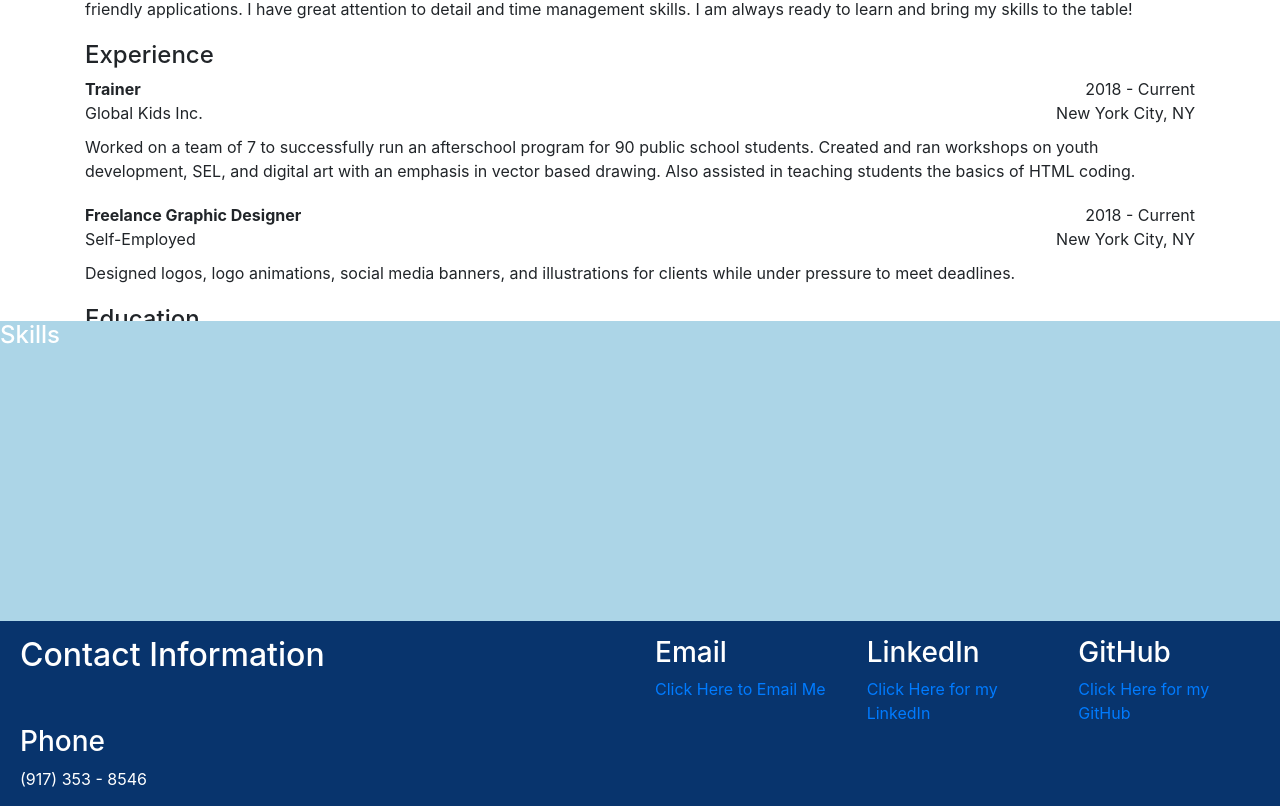
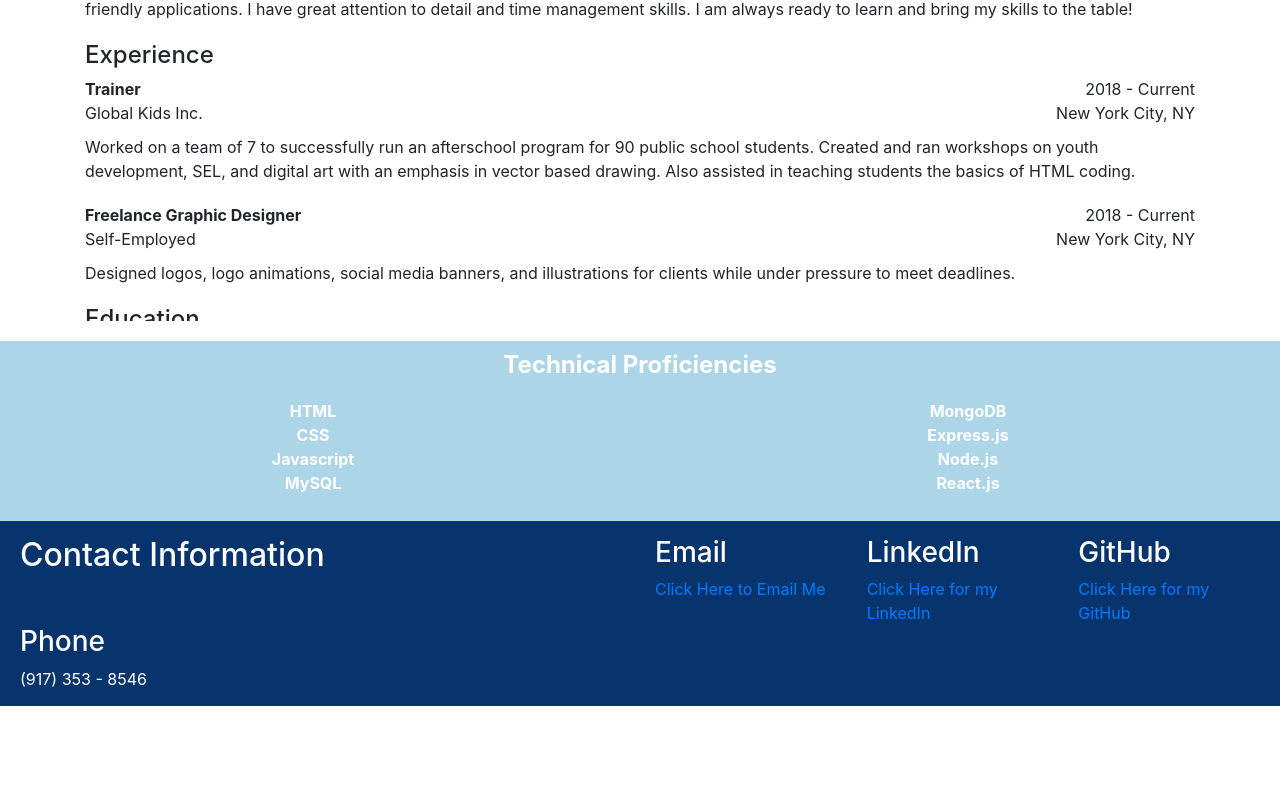
Before and after one commit to xj96/React-Portfolio, a React (Create React App) app: page / in a window 1280 px wide. Shown: the part 635-1441 px from the top of the page. After the commit the page ends 1341 px from the top, so only its background shows below. Built offline with nearby package versions, Linux system fonts and the light colour scheme.

Commit message:
updated skills section on home page

```diff
--- a/src/components/Home.css
+++ b/src/components/Home.css
@@ -1,3 +1,5 @@
+/* Mobile Sizing */
+
 .background {
   height: 100%;
   width: 500px;
@@ -78,7 +80,25 @@
 }
 
 .skills {
-  height: 300px;
+  margin-top: 20px;
+  height: 180px;
   background-color: rgb(172, 213, 231);
   color: white;
 }
+
+.skills h4 {
+  text-align: center;
+  font-weight: bold;
+  margin-top: 10px;
+  margin-bottom: 20px;
+}
+
+.skills ul {
+  padding-left: 1px;
+}
+
+.skills li {
+  list-style: none;
+  text-align: center;
+  font-weight: bold;
+}
--- a/src/components/pages/Home.js
+++ b/src/components/pages/Home.js
@@ -79,7 +79,30 @@ function Home() {
         </div>
       </div>
       <div className="skills">
-        <h4>Skills</h4>
+        <div className="row">
+          <div className="col-12">
+            <h4>Technical Proficiencies</h4>
+          </div>
+        </div>
+
+        <div className="row">
+          <div className="col-6">
+            <ul>
+              <li>HTML</li>
+              <li>CSS</li>
+              <li>Javascript</li>
+              <li>MySQL</li>
+            </ul>
+          </div>
+          <div className="col-6">
+            <ul>
+              <li>MongoDB</li>
+              <li>Express.js</li>
+              <li>Node.js</li>
+              <li>React.js</li>
+            </ul>
+          </div>
+        </div>
       </div>
       <Footer />
     </div>
```
